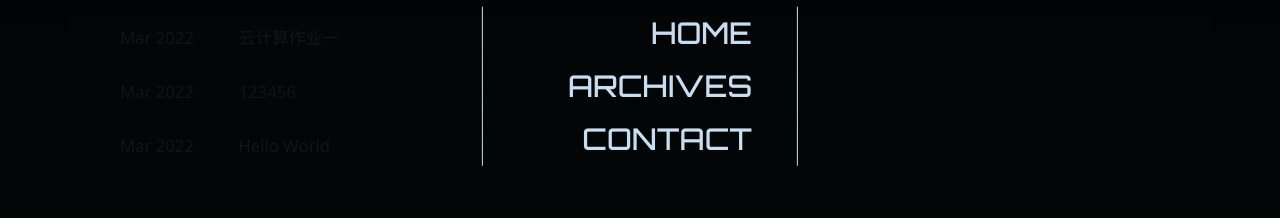
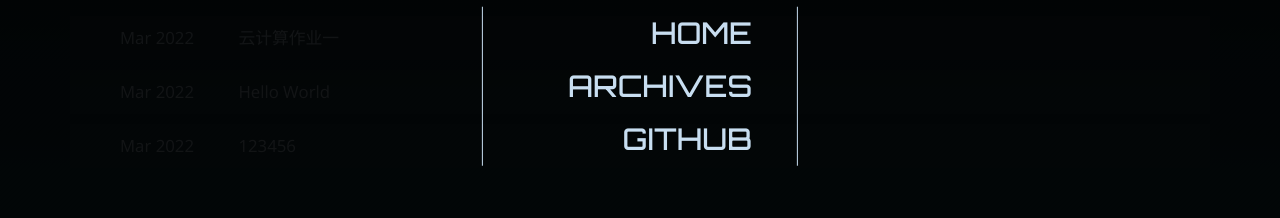
Before and after one commit to xiaodongbudong/xiaodongbudong.github.io, a plain HTML site: page archives/index.html in a window 1280 px wide. Both pictures are taken after a click on the link 1240 px from the left and 41 px from the top of the page. Shown: the part 314-532 px from the top of the page. Drawn offline with nearby package versions, Linux system fonts and the light colour scheme.

Commit message:
Site updated: 2022-03-18 16:15:36

```diff
--- a/archives/index.html
+++ b/archives/index.html
@@ -97,8 +97,8 @@
             </li>
 
             <li class="menu-item">
-                <a href="/https:/github.com/xiaodongbudong">
-                    Contact
+                <a target="_blank" rel="noopener" href="https://github.com/xiaodongbudong">
+                    Github
                 </a>
             </li>
 
@@ -141,20 +141,20 @@
 </div>
 
                 <div class="archive-post">
+    <a href="/2022/03/09/hello-world/">
+        <span class="archive-date">
+            Mar 2022
+        </span>
+        Hello World
+    </a>
+</div>
+
+                <div class="archive-post">
     <a href="/2022/03/09/hello-world1/">
         <span class="archive-date">
             Mar 2022
         </span>
         123456
-    </a>
-</div>
-
-                <div class="archive-post">
-    <a href="/2022/03/09/hello-world/">
-        <span class="archive-date">
-            Mar 2022
-        </span>
-        Hello World
     </a>
 </div>
 
```
Also changed, not shown: 2022/03/09/hello-world/index.html (+2 -2 lines), 2022/03/09/hello-world1/index.html (+2 -2 lines), 2022/03/14/1/index.html (+2 -2 lines), archives/2022/03/index.html (+11 -11 lines), archives/2022/index.html (+11 -11 lines), categories/index.html (+2 -2 lines), index.html (+2 -2 lines), tags/index.html (+2 -2 lines).
